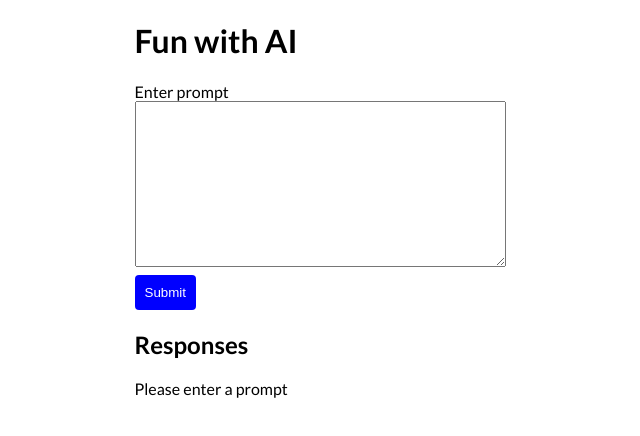
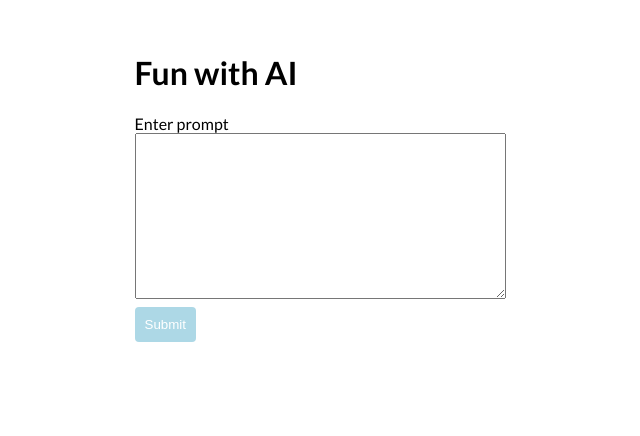
Before and after one commit to ashychiu/shopify-openai, a React (Create React App) app: page / in a window 1280 px wide. Shown: the top 436 px of the page, without its empty margins (320-960 px from the left). Built offline with nearby package versions, Linux system fonts and the light colour scheme.

Commit message:
Update styling

```diff
--- a/src/App.js
+++ b/src/App.js
@@ -11,8 +11,28 @@ useEffect(() => {
   document.title = "Ashley Chiu - Fun with AI"
 }, []);
 
+
+const handleSubmit = (e) => {
+  e.preventDefault();
+  const input = e.target[0].value;
+  setPrompt({
+    prompt: input,
+    temperature: 0.5,
+    max_tokens: 150,
+    top_p: 1.0,
+    frequency_penalty: 0.0,
+    presence_penalty: 0.0,
+   });
+   console.log("after", prompt)
+  setPrompts((prev) => [prompt, ...prev])
+  console.log("prompts", prompts)
+  postPrompt();
+  e.target.reset();
+};
+
 const postPrompt = async () => {
   try {
+    console.log("before", prompt);
     const res = await fetch("https://api.openai.com/v1/engines/text-curie-001/completions", {
         method: "POST",
         headers: {
@@ -28,21 +48,7 @@ const postPrompt = async () => {
   }
 };
 
-  const handleSubmit = (e) => {
-    e.preventDefault();
-    const input = e.target[0].value;
-    setPrompt({
-      prompt: input,
-      temperature: 0.5,
-      max_tokens: 64,
-      top_p: 1.0,
-      frequency_penalty: 0.0,
-      presence_penalty: 0.0,
-     });
-    setPrompts([...prompts, prompt])
-    postPrompt();
-    e.target.reset();
-  };
+
 
   return (
     <main>
@@ -58,9 +64,9 @@ const postPrompt = async () => {
       <button type="submit" className="btn">Submit</button>
       </form></section>
       <section>
-        <h2>Responses</h2>
-<div className="test">
-        {responses.length ? (responses.map((res, index) => {
+<div className="response-container">
+        {responses.length > 0 && <><h2>Responses</h2>
+        {responses.map((res, index) => {
           const prompt = prompts[index];
         return (
           <div key={index} className="response-card">
@@ -68,7 +74,7 @@ const postPrompt = async () => {
             <p>Response: {res.text}</p>
           </div>
         );
-      })) : (<p>Please enter a prompt</p>)}
+      })}</>}
       </div>
       </section>
     </main>
--- a/src/App.scss
+++ b/src/App.scss
@@ -26,18 +26,26 @@ body {
   align-items: center;
 }
 
+main {
+  padding: 2rem;
+}
 section {
   width: 100%;
 }
 
-.response-card {
+.response {
+  &-container {
+    margin: 2rem;
+  }
+  &-card {
     animation: 1s ease-out 0s 1 slideFromBottom;
-  width: 100%;
+    max-width: 80%;
     background-color: lightgray;
     padding: 1rem;
     margin-bottom: 2rem;
     border-radius: 4px;
     overflow: auto;
+  }
 }
 
 textarea {
@@ -50,7 +58,7 @@ input, textarea {
 }
 
 .btn {
-  background-color: blue;
+  background-color: lightblue;
   color: white;
   padding: 10px;
   margin-top: 8px;
@@ -58,3 +66,11 @@ input, textarea {
   border: 0;
   margin-left: auto;
 }
+
+.prompt {
+  font-style: italic;
+}
+
+p {
+  overflow: visible;
+}
```
Lines whose indentation alone changed are shown as unchanged.
